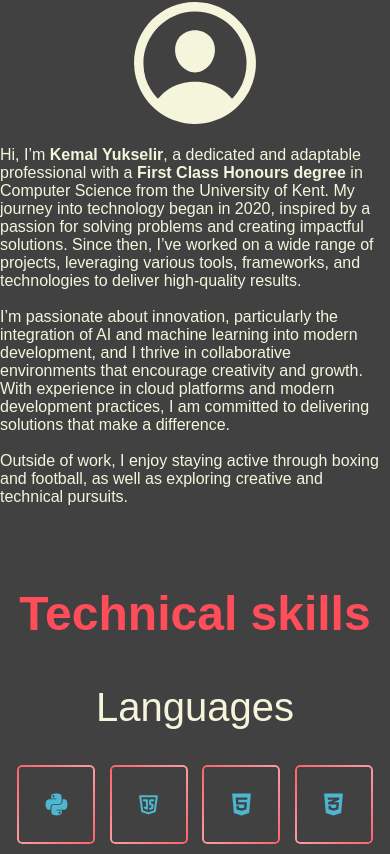
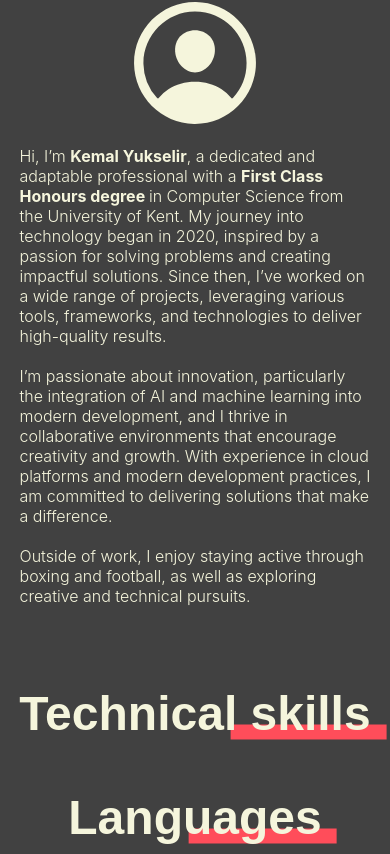
Before and after one commit to KemalYukselir/portfolio-website, a React (Create React App) app: page / in a window 390 px wide. Shown: the part 930-1784 px from the top of the page. Built offline with nearby package versions, Linux system fonts and the light colour scheme.

Commit message:
added box under titles. Fixed h2, h3 and p tags for phone

```diff
--- a/src/App.css
+++ b/src/App.css
@@ -1,5 +1,4 @@
 * {
-  font-family: "Reem Kufi", sans-serif;
   margin: 0;
 }
 img {
@@ -19,14 +18,33 @@ body {
 }
 
 h1 {
-  display: flex;
+  position: relative;
+  display: inline-block; /* Makes width match text content */
   justify-content: center;
   align-items: center;
   text-align: center;
   font-family: "Jersey 10", sans-serif;
-  font-weight: 400;
+  font-weight: 550;
   font-style: normal;
-  font-size: 400%;
+  font-size: 500%;
+  color: beige;
+  width: 100%;
+}
+
+h1::after {
+  content: "";
+  position: absolute;
+  bottom: 0;
+  width: 20%; /* Match width of the text */
+  transform: translateX(-90%) translateY(-50%); /* Center-align the box */
+  height: 15px; /* Adjust height */
+  background-color: #ff4d5a; /* Red color for the box */
+  z-index: -1; /* Keep it behind the text */
+}
+
+h3 {
+  display: flex;
+  width: 95%;
   color: beige;
 }
 
@@ -294,18 +312,25 @@ nav {
   background-color: transparent;
 }
 
-.aboutme-section-top p {
+/* .aboutme-section-top h1 {
+  font-weight: 500;
+  font-style: normal;
+  font-size: 600%;
+  color: #ff4d5a;
+} */
+
+.aboutme-section-bottom{
+  display: flex;
+  justify-content: center;
+}
+
+
+.aboutme-section-bottom p {
   color: beige;
   font-weight: 300;
   font-size: 120%;
   margin-top: 2%;
-  max-width: 1000px !important;
-}
-.aboutme-section-top h1 {
-  font-weight: 500;
-  font-style: normal;
-  font-size: 600%;
-  color: #ff4d5a;
+  max-width: 90% !important;
 }
 
 
@@ -314,15 +339,9 @@ nav {
   /* -------- Skillset Section */
   /* -------- Skillset Section */
 
-  #personal-skills-title {
-    font-weight: 500;
-    font-style: normal;
-    font-size: 550%;
-    color: #ff4d5a;
-  }
-
 .skills-container{
   display: flex;
+  flex-direction: column;
   justify-content: center;
   align-items: center;
   margin-top: 5%;
@@ -337,13 +356,13 @@ nav {
   width: 75%;
 }
 
-.skills-section h1 {
+.skills-section h2 {
   font-family: "Jersey 10", sans-serif;
   font-weight: 400;
   font-style: normal;
   margin-bottom: 5%;
-  font-size: 350%;
-  color: beige;
+  font-size: 300%;
+  color: #ff4d5a;
 }
 
 .language-logos-container {
@@ -399,14 +418,6 @@ nav {
   /* -------- Portfolio Section */
   /* -------- Portfolio Section */
 
-  #projects {
-    font-weight: 400;
-    font-style: normal;
-    font-size: 600%;
-    color: #ff4d5a;
-    margin-bottom: 5%;
-  }
-
 .portfolio-section {
   flex: 1;
   display: flex;
@@ -414,7 +425,7 @@ nav {
   justify-content: center;
   align-items: center;
   text-align: center;
-  max-height: 90vh;
+  min-height: 100vh;
 }
 
 .portfolio-section Button{
@@ -536,6 +547,11 @@ nav {
     font-size: 300%;
   }
 
+  h1::after {
+    width: 40%; /* Match width of the text */
+    transform: translateX(-90%) translateY(-10%); /* Center-align the box */
+  }
+
   .navbar-menu-container {
     display: flex;
     width: 100%;
@@ -578,7 +594,7 @@ nav {
 
   .home-heading-section h2 {
     font-weight: 550;
-    font-size: 15px;
+    font-size: 45px;
   }
 
   .home-heading-section .buttons {
@@ -630,8 +646,8 @@ nav {
     width: 50%;
   }
 
-  .skills-section h1 {
-    font-size: 250%;
+  .skills-section h2 {
+    font-size: 200%;
   }
 
   .language-logos-container {
@@ -648,14 +664,9 @@ nav {
   /* -------- Portfolio Section */
   /* -------- Portfolio Section */
 
-  #projects {
-    margin-bottom: 15%;
-    font-weight: 550;
-    font-size: 400%;
-  }
-
   .portfolio-section {
     max-width: 90vw;
+    min-height: 75vh;
   }
 
 
@@ -682,6 +693,8 @@ nav {
 
   .work-section-top p {
     font-size: 100%;
+    display: flex;
+    width: 90%;
   }
 
   .work-section-top h1 {
```
